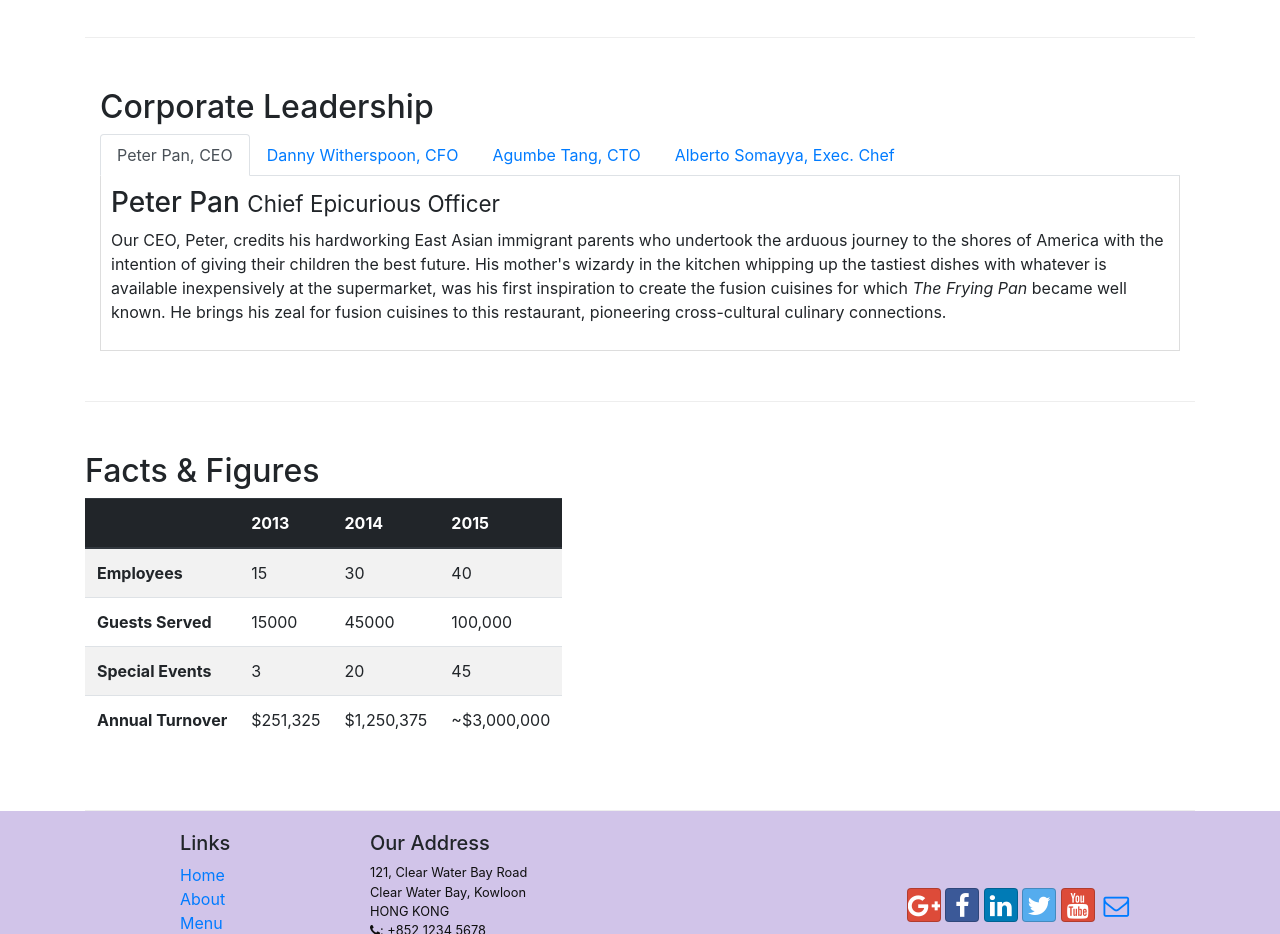
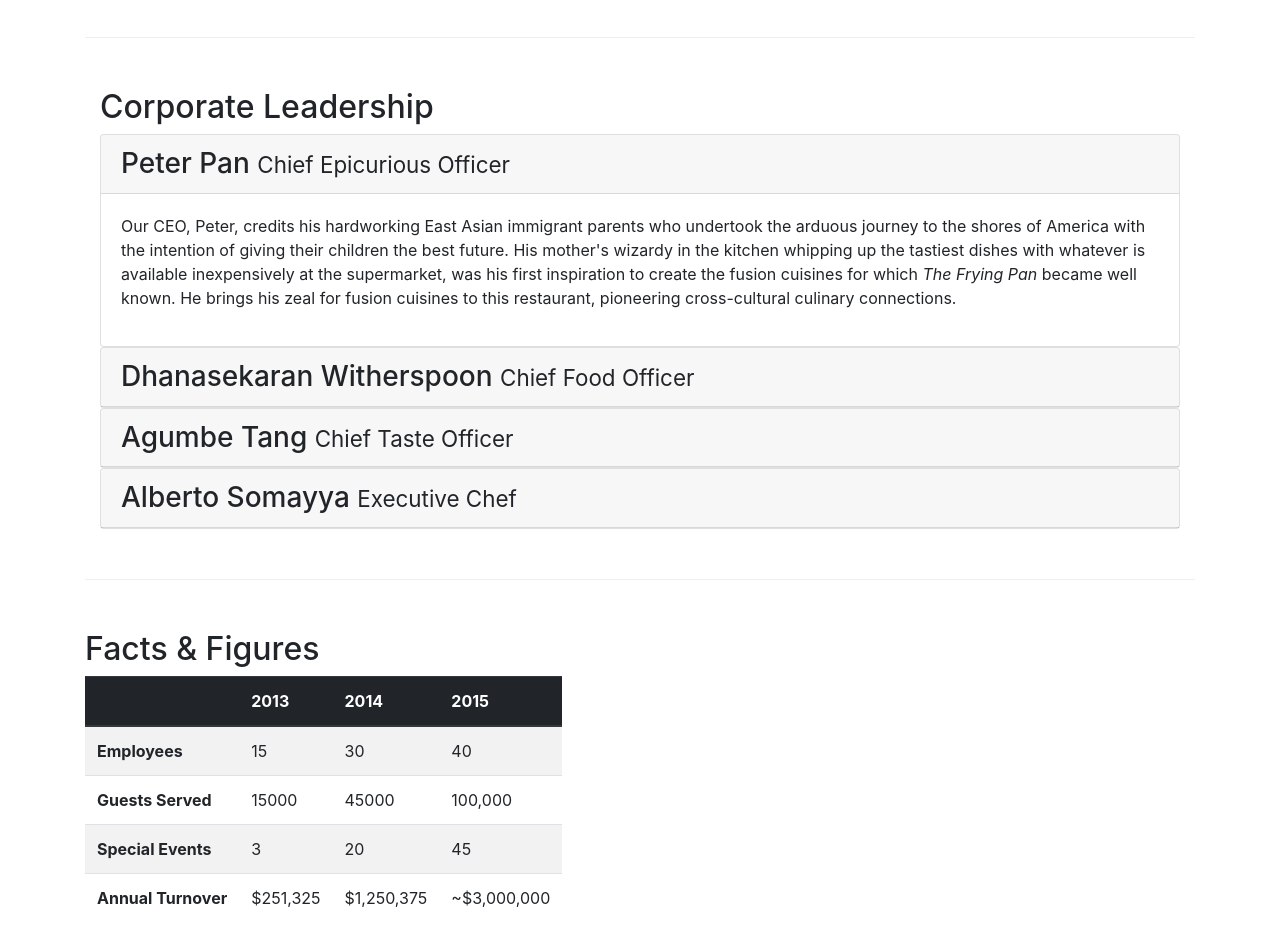
Before and after one commit to auan369/conFusion, a website: page aboutus.html in a window 1280 px wide. Shown: the part 940-1874 px from the top of the page. Drawn offline with nearby package versions, Linux system fonts and the light colour scheme.

Commit message:
Accordion

```diff
--- a/aboutus.html
+++ b/aboutus.html
@@ -102,43 +102,70 @@
         <div class="row row-content">
             <div class="col-12 col-sm-12">
                 <h2>Corporate Leadership</h2>
-                <ul class="nav nav-tabs">
-                    <li class="nav-item">
-                        <a class="nav-link active" href="#peter"
-                            role="tab" data-toggle="tab">Peter Pan, CEO</a>
-                    </li>
-                    <li class="nav-item">
-                        <a class="nav-link" href="#danny"
-                            role="tab" data-toggle="tab">Danny Witherspoon, CFO</a>
-                    </li>
-                    <li class="nav-item">
-                        <a class="nav-link" href="#agumbe"
-                            role="tab" data-toggle="tab">Agumbe Tang, CTO</a>
-                    </li>
-                    <li class="nav-item">
-                        <a class="nav-link" href="#alberto"
-                            role="tab" data-toggle="tab">Alberto Somayya, Exec. Chef</a>
-                    </li>
-                </ul>
+                <div id="accordion">
+                    <div class="card">
+                        <div class="card-header" role="tab" id="peterhead">
+                            <h3 class="mb-0">
+                                <a data-toggle="collapse" data-target="#peter">
+                                    Peter Pan <small>Chief Epicurious Officer</small></a>
+                            </h3>
+                        </div>
 
-                <div class="tab-content">
-                    <div role="tabpanel" class="tab-pane fade show active" id="peter">
-                        <h3>Peter Pan <small>Chief Epicurious Officer</small></h3>
-                        <p class="d-none d-sm-block">Our CEO, Peter, credits his hardworking East Asian immigrant parents who undertook the arduous journey to the shores of America with the intention of giving their children the best future. His mother's wizardy in the kitchen whipping up the tastiest dishes with whatever is available inexpensively at the supermarket, was his first inspiration to create the fusion cuisines for which <em>The Frying Pan</em> became well known. He brings his zeal for fusion cuisines to this restaurant, pioneering cross-cultural culinary connections.</p>
+                        <div class="collapse show" id="peter" data-parent="#accordion">
+                            <div class="card-body">
+                                <p class="d-none d-sm-block">Our CEO, Peter, credits his hardworking East Asian immigrant parents who undertook the arduous journey to the shores of America with the intention of giving their children the best future. His mother's wizardy in the kitchen whipping up the tastiest dishes with whatever is available inexpensively at the supermarket, was his first inspiration to create the fusion cuisines for which <em>The Frying Pan</em> became well known. He brings his zeal for fusion cuisines to this restaurant, pioneering cross-cultural culinary connections.</p>
+                            </div>
+                        </div>
                     </div>
-                    <div role="tabpanel" class="tab-pane fade" id="danny">
-                        <h3>Dhanasekaran Witherspoon <small>Chief Food Officer</small></h3>
-                        <p class="d-none d-sm-block">Our CFO, Danny, as he is affectionately referred to by his colleagues, comes from a long established family tradition in farming and produce. His experiences growing up on a farm in the Australian outback gave him great appreciation for varieties of food sources. As he puts it in his own words, <em>Everything that runs, wins, and everything that stays, pays!</em></p>
+
+                    <div class="card">
+                        <div class="card-header" role="tab" id="dannyhead">
+                            <h3 class="mb-0">
+                                <a class="collapsed" data-toggle="collapse" data-target="#danny">
+                                Dhanasekaran Witherspoon <small>Chief Food Officer</small>
+                                </a>
+                            </h3>
+                        </div>
+                        <div class="collapse" id="danny" data-parent="#accordion">
+                            <div class="card-body">
+                                <p class="d-none d-sm-block">Our CFO, Danny, as he is affectionately referred to by his colleagues, comes from a long established family tradition in farming and produce. His experiences growing up on a farm in the Australian outback gave him great appreciation for varieties of food sources. As he puts it in his own words, <em>Everything that runs, wins, and everything that stays, pays!</em></em></p>
+                            </div>
+                        </div>
                     </div>
-                    <div role="tabpanel" class="tab-pane fade" id="agumbe">
-                        <h3>Agumbe Tang <small>Chief Taste Officer</small></h3>
-                        <p class="d-none d-sm-block">Blessed with the most discerning gustatory sense, Agumbe, our CTO, personally ensures that every dish that we serve meets his exacting tastes. Our chefs dread the tongue lashing that ensues if their dish does not meet his exacting standards. He lives by his motto, <em>You click only if you survive my lick.</em></p>
+                    <div class="card">
+                        <div class="card-header" role="tab" id="agumbehead">
+                            <h3 class="mb-0">
+                                <a class="collapsed" data-toggle="collapse" data-target="#agumbe">
+                                Agumbe Tang <small>Chief Taste Officer</small>
+                                </a>
+                            </h3>
+                        </div>
+                        <div class="collapse" id="agumbe" data-parent="#accordion">
+                            <div class="card-body">
+                                <p class="d-none d-sm-block">Blessed with the most discerning gustatory sense, Agumbe, our CTO, personally ensures that every dish that we serve meets his exacting tastes. Our chefs dread the tongue lashing that ensues if their dish does not meet his exacting standards. He lives by his motto, <em>You click only if you survive my lick.</em></p>
+                            </div>
+                        </div>
                     </div>
-                    <div role="tabpanel" class="tab-pane fade" id="alberto">
-                        <h3>Alberto Somayya <small>Executive Chef</small></h3>
-                        <p class="d-none d-sm-block">Award winning three-star Michelin chef with wide International experience having worked closely with whos-who in the culinary world, he specializes in creating mouthwatering Indo-Italian fusion experiences. He says, <em>Put together the cuisines from the two craziest cultures, and you get a winning hit! Amma Mia!</em></p>
+                    <div class="card">
+                        <div class="card-header" role="tab" id="albertohead">
+                            <h3 class="mb-0">
+                                <a class="collapsed" data-toggle="collapse" data-target="#alberto">
+                                Alberto Somayya <small>Executive Chef</small>
+                                </a>
+                            </h3>
+                        </div>
+                        <div class="collapse" id="alberto" data-parent="#accordion">
+                            <div class="card-body">
+                                <p class="d-none d-sm-block">Award winning three-star Michelin chef with wide International experience having worked closely with whos-who in the culinary world, he specializes in creating mouthwatering Indo-Italian fusion experiences. He says, <em>Put together the cuisines from the two craziest cultures, and you get a winning hit! Amma Mia!</em></em></p>
+                            </div>
+                        </div>
                     </div>
                 </div>
+
+
+
+
+
             </div>
        </div>
        <div class="row row-content">
```
